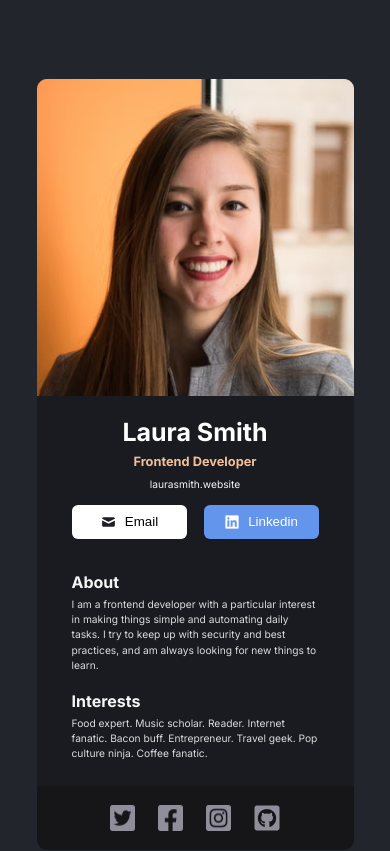
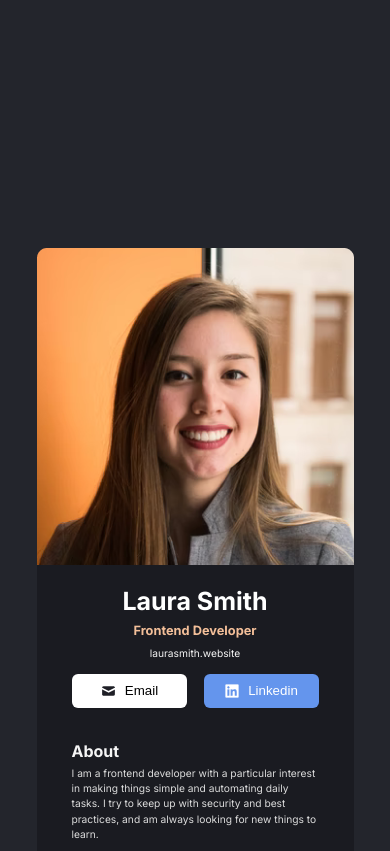
Before and after one commit to JohnIdenyi/digital-business-card, a React app: page / in a window 390 px wide. Shown: the top 851 px of the page. Built offline with nearby package versions, Linux system fonts and the light colour scheme.

Commit message:
updated style

```diff
--- a/src/style.css
+++ b/src/style.css
@@ -110,9 +110,3 @@ footer {
     justify-content: space-between;
     border-radius: 0px 0px 10px 10px;
 }
-
-@media (max-width: 768px) {
-    .container {
-        min-height: 110vh;
-    }
-}
```
